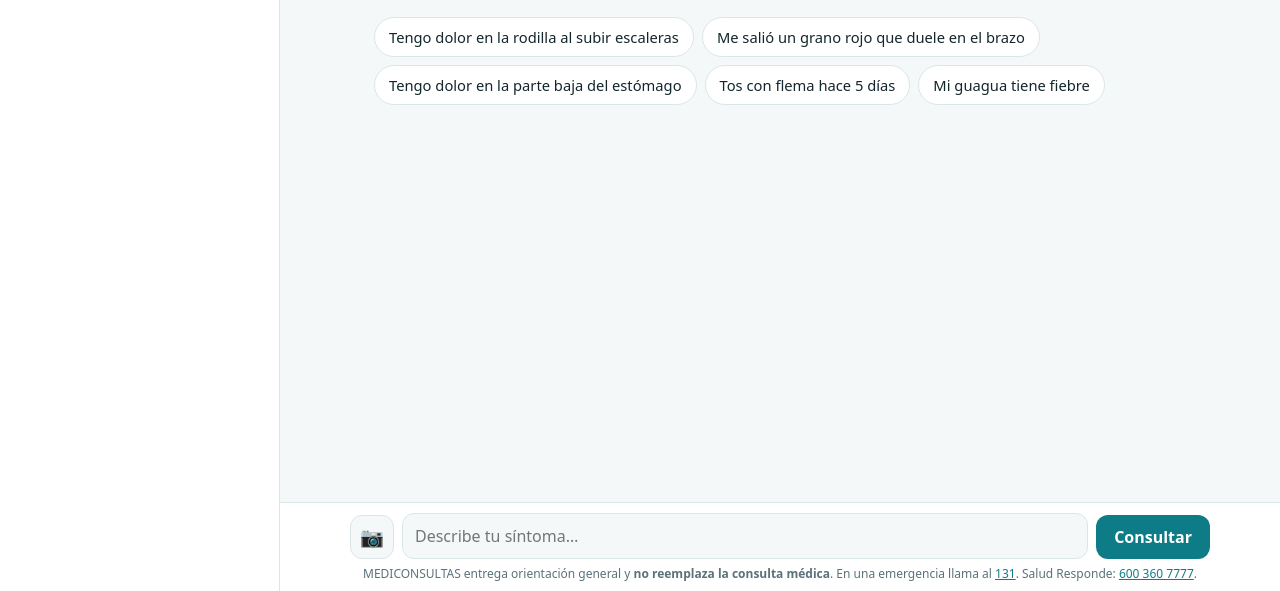
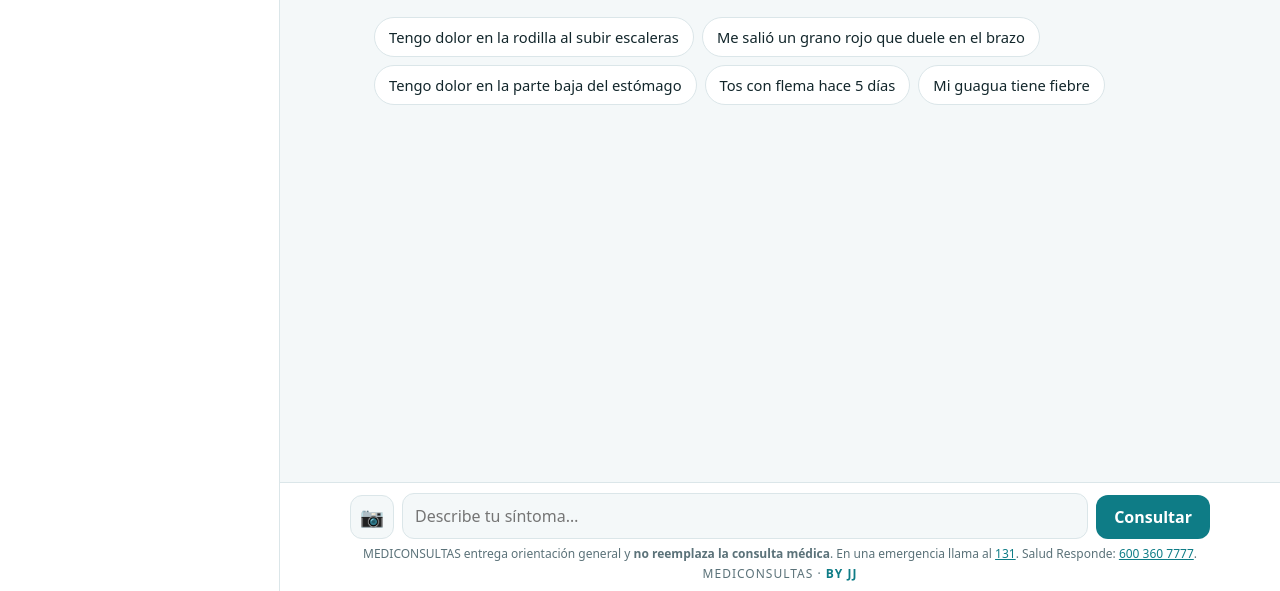
Before and after one commit to gomez-cco/mediconsultas, a website: page public/index.html in a window 1280 px wide. Shown: the part 209-800 px from the top of the page. Drawn offline with Linux system fonts and the light colour scheme; no server answers.

Commit message:
Agregar firma BY JJ en el pie
Co-Authored-By: Claude Opus 5.5 <noreply@anthropic.com>
Claude-Session: https://claude.ai/code/session_01TYGj43eTSD3bd4h7XAH3Z6

```diff
--- a/public/index.html
+++ b/public/index.html
@@ -74,6 +74,7 @@
           <button id="enviar" class="enviar" type="submit">Consultar</button>
         </div>
         <p class="aviso">MEDICONSULTAS entrega orientación general y <b>no reemplaza la consulta médica</b>. En una emergencia llama al <a href="tel:131">131</a>. Salud Responde: <a href="tel:6003607777">600 360 7777</a>.</p>
+        <p class="firma">MEDICONSULTAS · <b>BY JJ</b></p>
       </form>
     </main>
   </div>
--- a/public/styles.css
+++ b/public/styles.css
@@ -219,3 +219,6 @@ textarea:focus, .filtro:focus { outline: 2px solid var(--brand); outline-offset:
   .sos { padding: 6px 7px; }
   .sos b { display: none; }
 }
+
+.firma { font-size: .75rem; color: var(--muted); text-align: center; margin: 2px auto 0; letter-spacing: 1px; }
+.firma b { color: var(--brand); }
```
